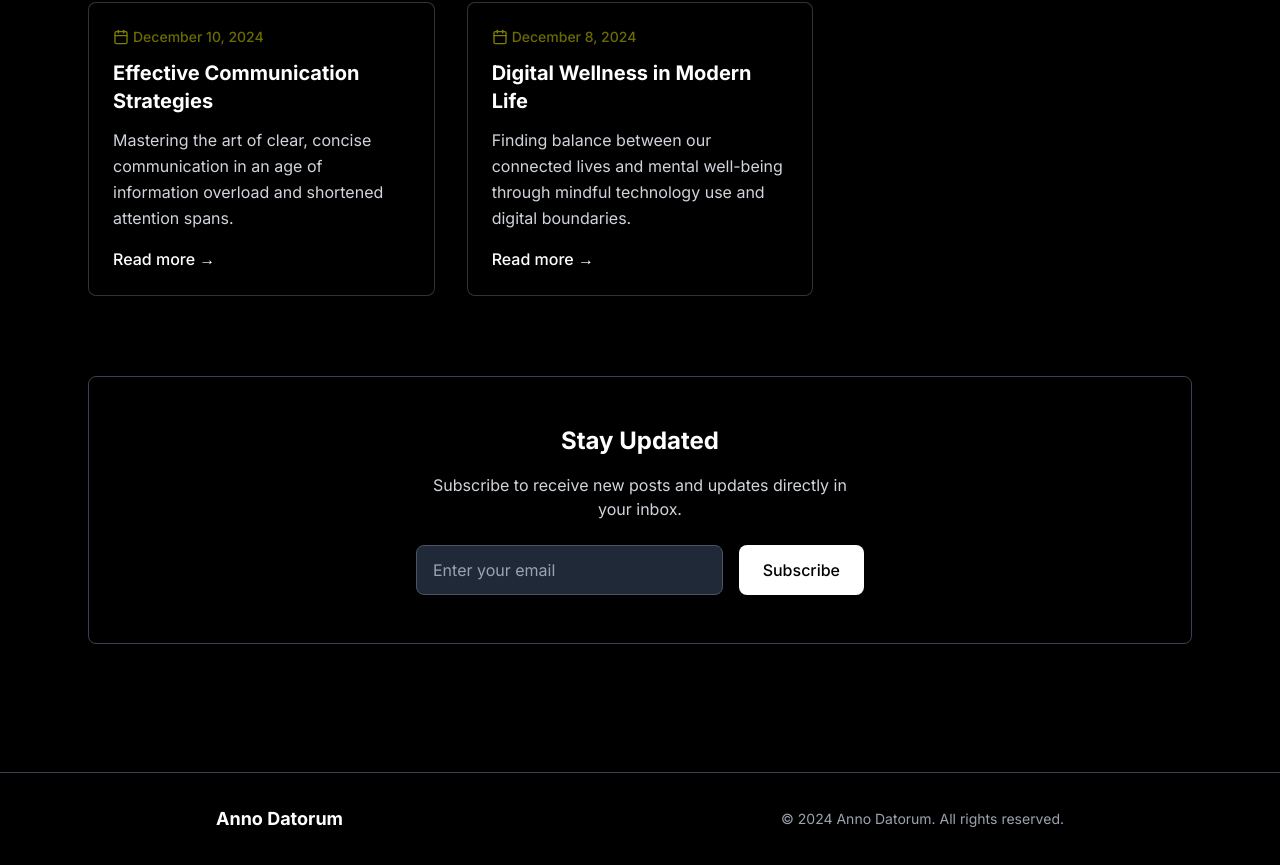
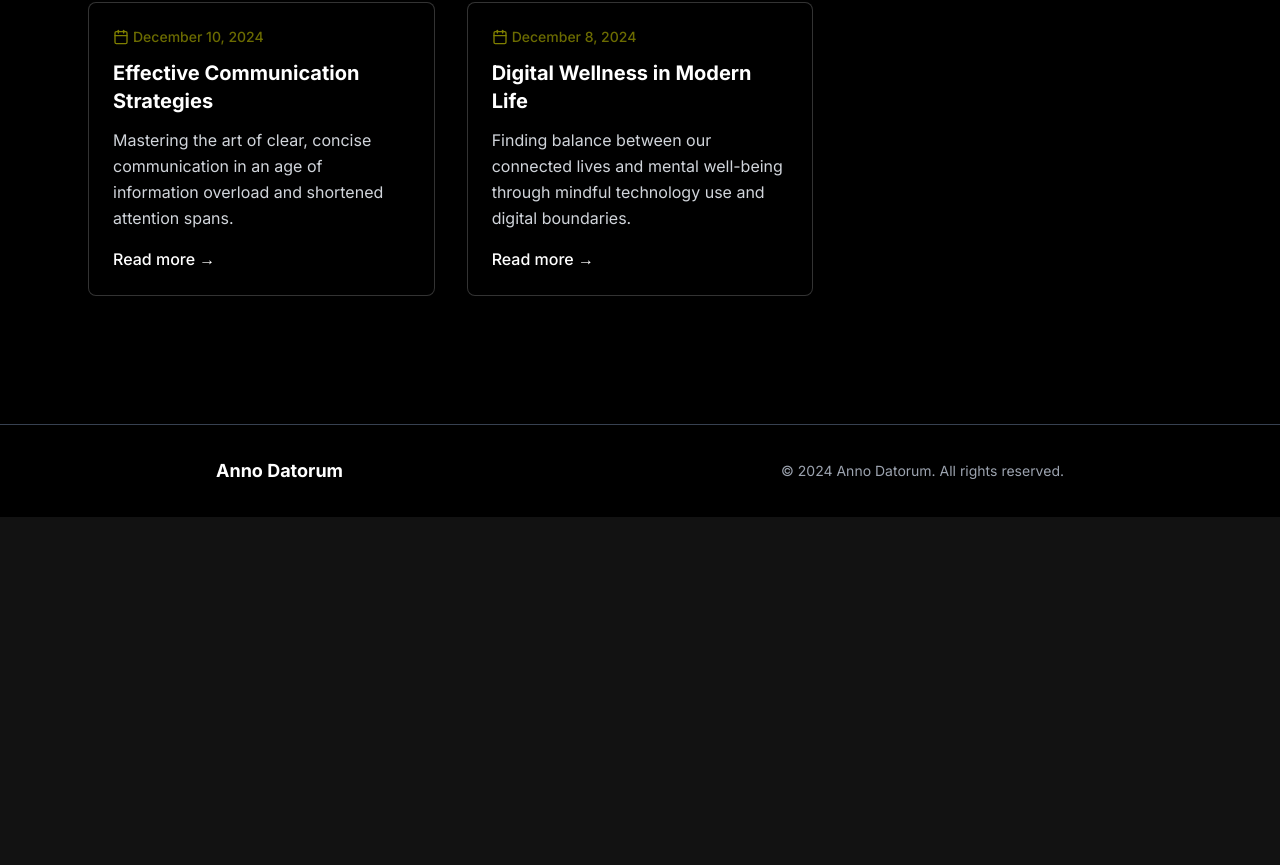
Before and after one commit to twinzies/anno-datorum, a React (Vite) app: page / in a window 1280 px wide. Shown: the part 947-1812 px from the top of the page. After the commit the page ends 1464 px from the top, so only its background shows below. Built offline with nearby package versions, Linux system fonts and the light colour scheme.

Commit message:
Visual edit in Lovable
Edited UI in Lovable

```diff
--- a/src/pages/Index.tsx
+++ b/src/pages/Index.tsx
@@ -68,18 +68,7 @@ const Index = () => {
         </section>
 
         {/* Newsletter Signup */}
-        <section className="mt-20 border border-gray-700 rounded-lg p-8 md:p-12 text-center bg-transparent">
-          <h3 className="text-2xl font-bold text-white mb-4">Stay Updated</h3>
-          <p className="text-gray-300 mb-6 max-w-md mx-auto">
-            Subscribe to receive new posts and updates directly in your inbox.
-          </p>
-          <div className="flex flex-col sm:flex-row gap-4 max-w-md mx-auto">
-            <input type="email" placeholder="Enter your email" className="flex-1 px-4 py-3 border border-gray-600 bg-gray-800 text-white rounded-lg focus:outline-none focus:ring-2 focus:ring-white focus:border-transparent placeholder-gray-400" />
-            <button className="px-6 py-3 bg-white text-black rounded-lg hover:bg-gray-200 transition-colors font-medium">
-              Subscribe
-            </button>
-          </div>
-        </section>
+
       </main>
 
       {/* Footer */}
```
